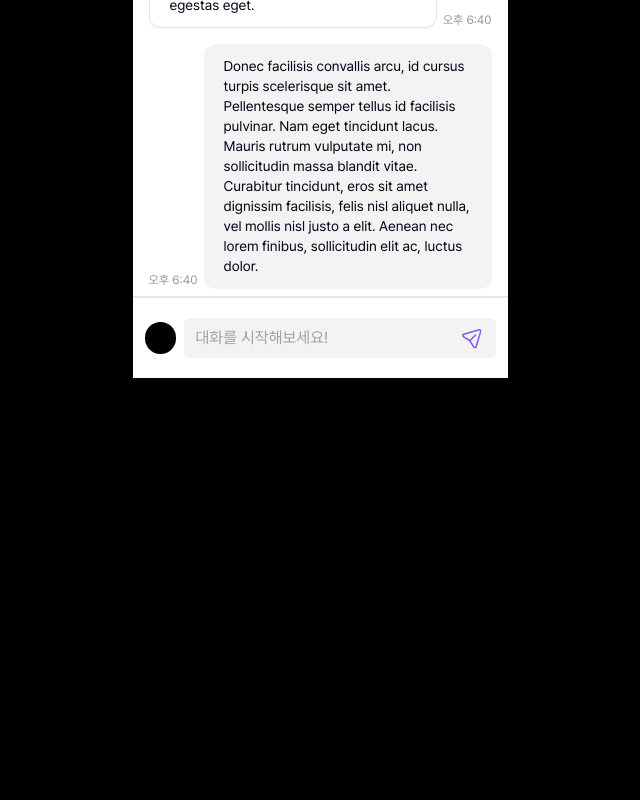
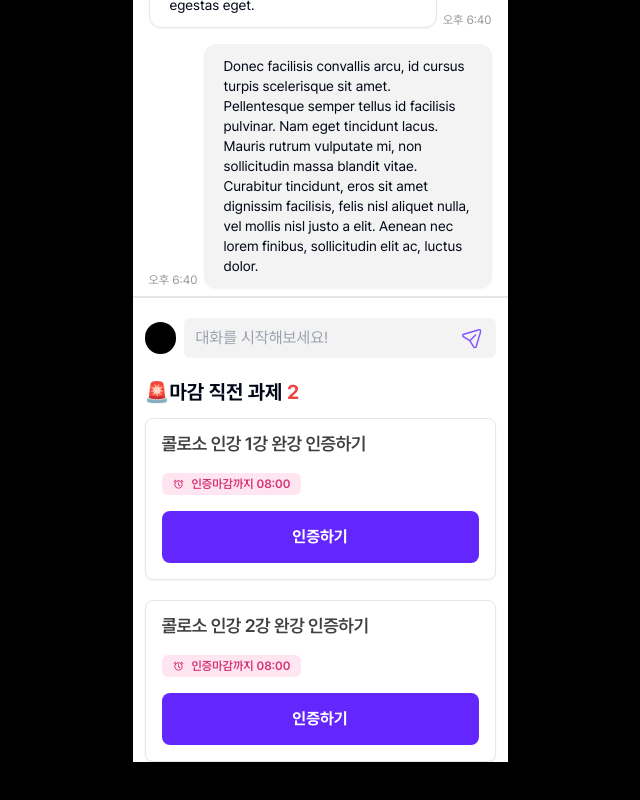
Before and after one commit to SuaJeong-winter/Swith_snProject, a Next.js app: page /search/searchMates in a window 1280 px wide. Shown: the part 1558-2358 px from the top of the page, without its empty margins (320-960 px from the left). Before the commit the page ends 2000 px from the top, so only its background shows below. Built offline with nearby package versions, Linux system fonts and the light colour scheme.

Commit message:
feat: 스터디룸/마감직전과제 퍼블리싱

```diff
--- a/app/search/searchMates/page.tsx
+++ b/app/search/searchMates/page.tsx
@@ -15,6 +15,7 @@ import { Chip } from '~/components/ui/chip'
 import Image from 'next/image'
 import ChatList from '~/components/studyroom/chatlist'
 import Chatting from '~/components/studyroom/chatting'
+import TaskDeadline from '~/components/studyroom/task-deadline'
 
 export default function searchMatesPage() {
   return (
@@ -127,6 +128,7 @@ export default function searchMatesPage() {
       <div className="mb-16">
         <ChatList />
         <Chatting />
+        <TaskDeadline />
       </div>
       <BottomNavBar />
     </>
--- /dev/null
+++ b/src/components/studyroom/task-deadline.tsx
@@ -0,0 +1,46 @@
+import { Badge } from '../ui/badge'
+import { Button } from '../ui/button'
+import { Card, CardContent, CardHeader, CardTitle } from '../ui/card'
+import Alram from '~/assets/icon_alarm.svg'
+
+export default function TaskDeadline() {
+  return (
+    <>
+      <section className="bg-background px-3 font-bold">
+        <h2 className="mb-3 text-xl">
+          🚨마감 직전 과제 <span className="text-red-500">2</span>
+        </h2>
+        <div className="flex flex-col gap-5">
+          <Card>
+            <CardHeader>
+              <CardTitle className="mb-3">
+                콜로소 인강 1강 완강 인증하기
+              </CardTitle>
+              <Badge variant="secondary" className="w-fit">
+                <Alram className="mr-2" />
+                인증마감까지 08:00
+              </Badge>
+            </CardHeader>
+            <CardContent>
+              <Button className="w-full">인증하기</Button>
+            </CardContent>
+          </Card>
+          <Card>
+            <CardHeader>
+              <CardTitle className="mb-3">
+                콜로소 인강 2강 완강 인증하기
+              </CardTitle>
+              <Badge variant="secondary" className="w-fit">
+                <Alram className="mr-2" />
+                인증마감까지 08:00
+              </Badge>
+            </CardHeader>
+            <CardContent>
+              <Button className="w-full">인증하기</Button>
+            </CardContent>
+          </Card>
+        </div>
+      </section>
+    </>
+  )
+}
--- a/src/components/ui/badge.tsx
+++ b/src/components/ui/badge.tsx
@@ -9,8 +9,7 @@ const badgeVariants = cva(
     variants: {
       variant: {
         default: 'border-transparent bg-meetie-gray-20 text-meetie-gray-75 ',
-        secondary:
-          'border-transparent bg-secondary text-secondary-foreground hover:bg-secondary/80',
+        secondary: 'border-transparent bg-[#FFE5F0] text-[#D43477] ',
         destructive:
           'border-transparent bg-destructive text-destructive-foreground hover:bg-destructive/80',
         outline: 'text-foreground',
```
Also changed, not shown: src/assets/icon_alarm.svg (added).
